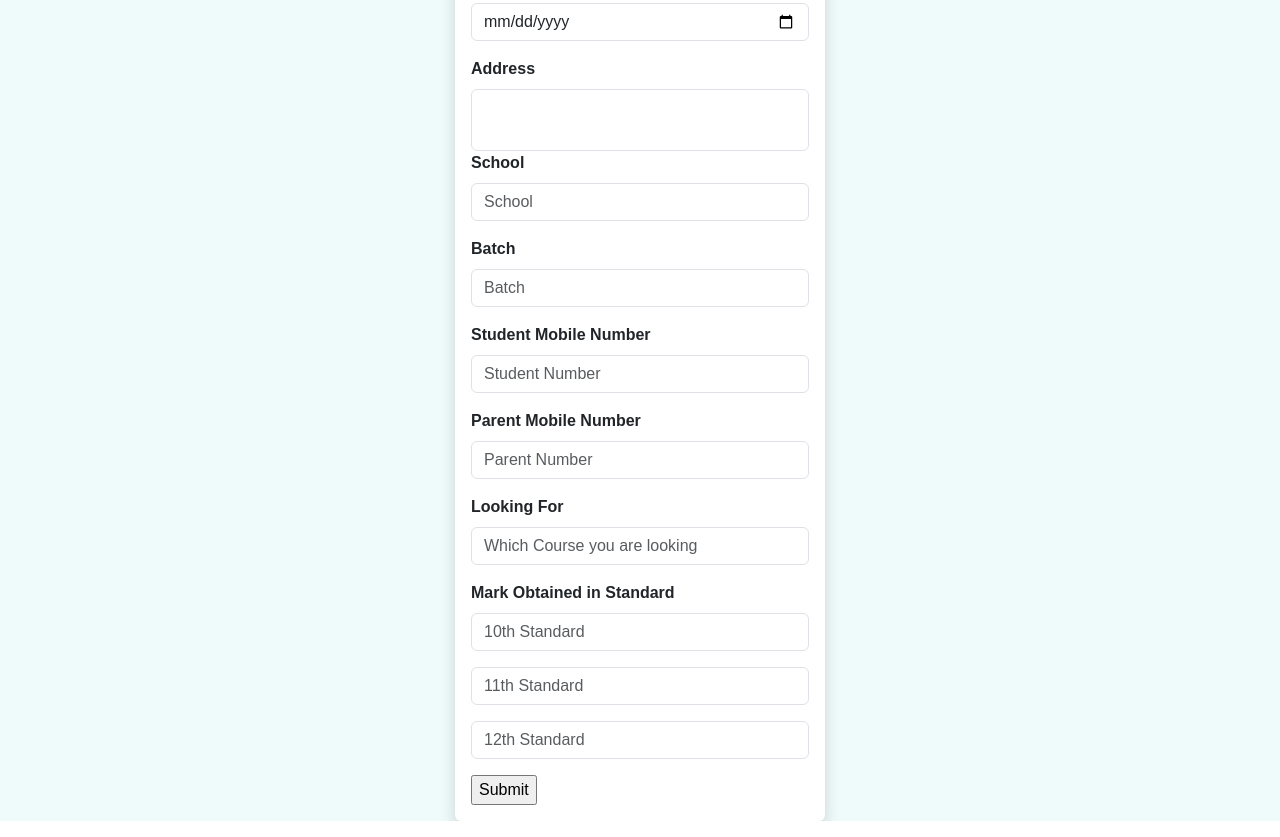
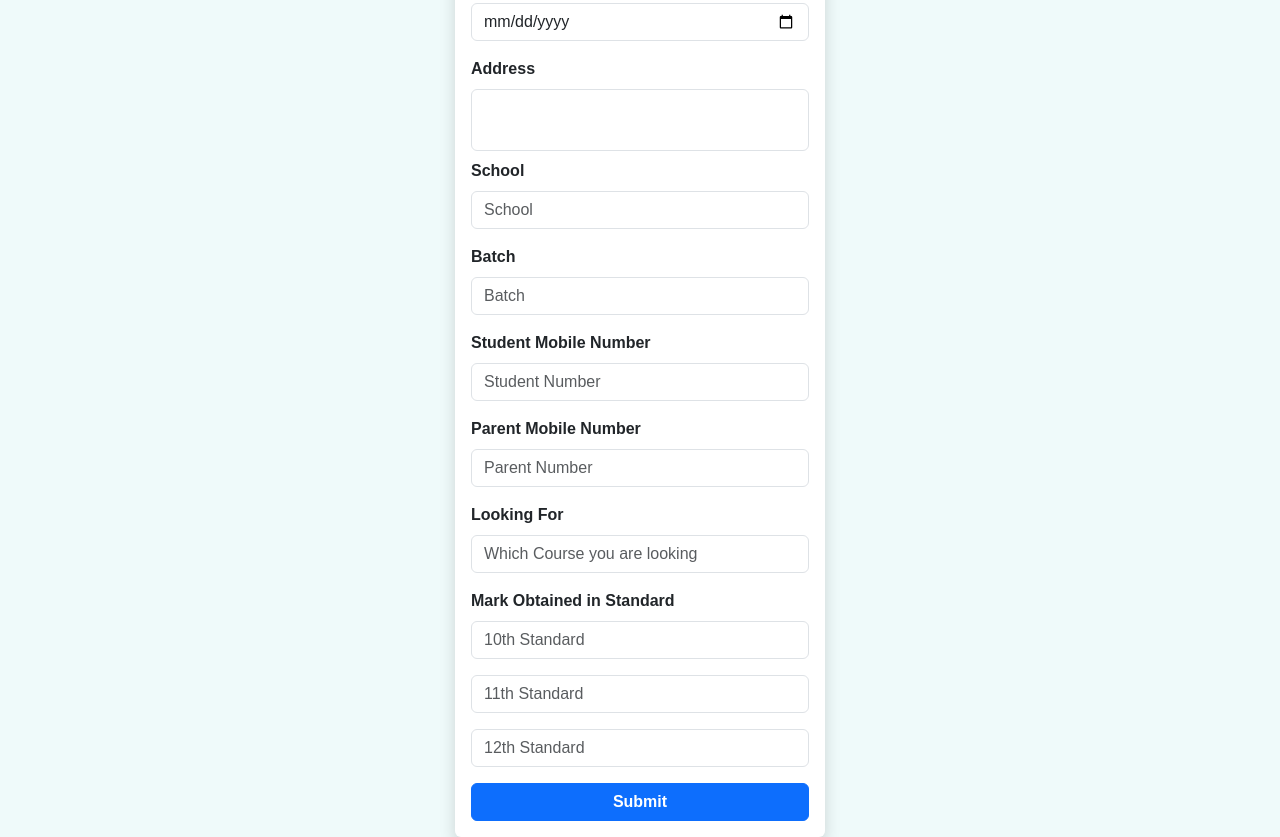
Before and after one commit to Goobright/Enquiry-form, a plain HTML site: page index.html in a window 1280 px wide. Shown: the part 462-1299 px from the top of the page. Drawn offline with nearby package versions, Linux system fonts and the light colour scheme.

Commit message:
Update index.html

```diff
--- a/index.html
+++ b/index.html
@@ -47,8 +47,10 @@
                     <label for="Address" class="form-label" style="font-weight: 600;">Address</label>
                     <textarea class="form-control border border-opacity-25 " name="Address" id="Address" rows="2" style="resize: none;" required></textarea>
 
-                    <label for="School" style="font-weight: 600;">School</label>
+                    <div class="mt-2">
+                        <label for="School" style="font-weight: 600;">School</label>
                     <input type="text" name="School" id="School" placeholder="School" class="form-control mb-3 mt-2 border border-opacity-25 " required>
+                    </div>
 
                     <label for="Batch" style="font-weight: 600;">Batch</label>
                     <input type="text" name="Batch" id="Batch" placeholder="Batch" class="form-control mb-3 mt-2 border border-opacity-25 " required>
@@ -68,7 +70,7 @@
                     <input type="text" name="mark_11" id="mark_11" placeholder="11th Standard" class="form-control mb-3 mt-2 border border-opacity-25" required>
 
                     <input type="text" name="mark_12" id="mark_12" placeholder="12th Standard" class="form-control mb-3 mt-2 border border-opacity-25" required>
-                    <input type="submit" value="Submit">
+                    <input type="submit" value="Submit" class="btn btn-primary mt-2 fw-bold d-block text-center mx-auto" style= "width: 100%;">
 <!--                    <a href="#" id="submitButton" class="btn btn-primary mt-2 fw-bold d-block text-center mx-auto">Submit</a>-->
                 </form>
             </div>
```
